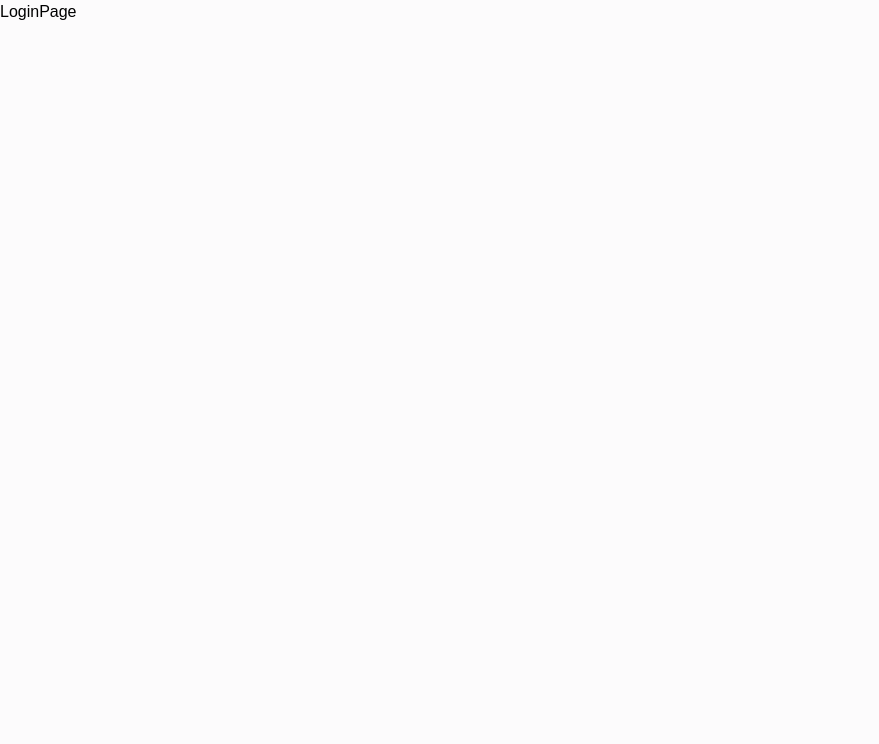
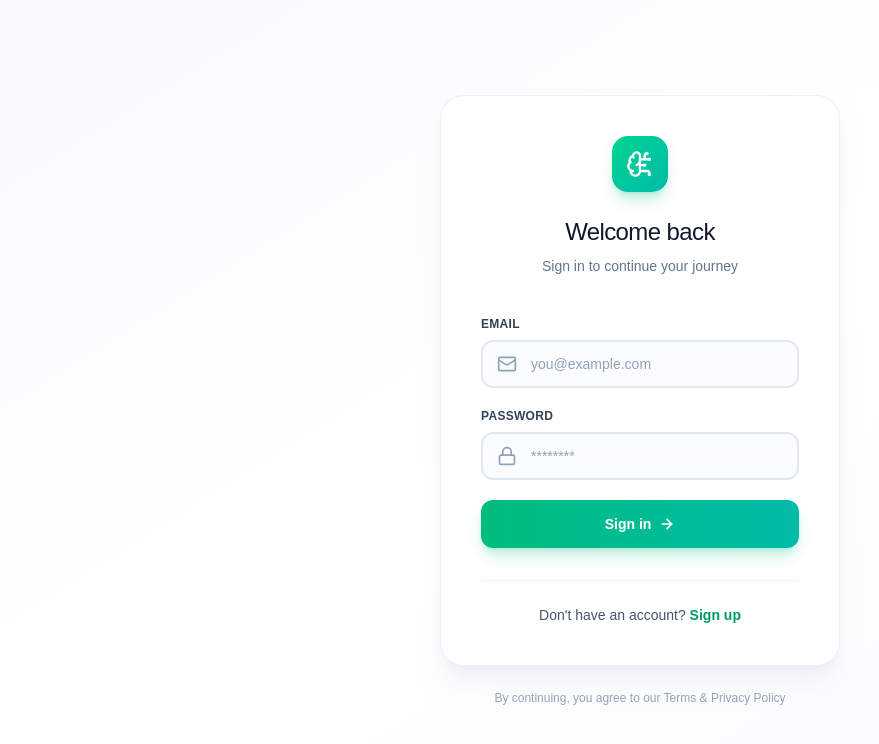
Before and after one commit to alifconstantine/ai-learning-assistant, a React (Vite) app in the folder frontend/ai-learning-assistant/: page /login in a window 1280 px wide. Shown: the top 744 px of the page, without its empty margins (0-879 px from the left). Built offline with nearby package versions, Linux system fonts and the light colour scheme.

Commit message:
Build Login Page

```diff
--- a/frontend/ai-learning-assistant/src/pages/Auth/LoginPage.jsx
+++ b/frontend/ai-learning-assistant/src/pages/Auth/LoginPage.jsx
@@ -1,9 +1,172 @@
-import React from 'react'
+import React from "react";
+import { useState } from "react";
+import { Link, useNavigate } from "react-router-dom";
+import { useAuth } from "../../context/AuthContext";
+import authService from "../../services/authService";
+import toast from "react-hot-toast";
+import { ArrowRight, BrainCircuit, Lock, Mail } from "lucide-react";
 
 const LoginPage = () => {
+  const [email, setEmail] = useState("");
+  const [password, setPassword] = useState("");
+  const [error, setError] = useState("");
+  const [loading, setLoading] = useState(false);
+  const [focusedField, setFocusedField] = useState(null);
+
+  const navigate = useNavigate();
+  const { login } = useAuth();
+
+  const handleSubmit = async (e) => {
+    e.preventDefault();
+    setError("");
+    setLoading(true);
+    try {
+      const { token, user } = await authService.login(email, password);
+      login(user, token);
+      toast.success("Logged in successfully");
+      navigate("/dashboard");
+    } catch (error) {
+      setError(
+        error.message || "Failed to login. Please check your credentials."
+      );
+      toast.error(error.message || "Failed to login");
+    } finally {
+      setLoading(false);
+    }
+  };
   return (
-    <div>LoginPage</div>
-  )
-}
+    <div className="flex items-center justify-center min-h-screen bg-linear-to-br from-slate-50 via-white to-slate-50">
+      <div className="absolute inset-0 bg=[radial-gradient(#e5e7eb_1px,transparent_1px)] bg-size[16px_16px] opacity-30"></div>
 
-export default LoginPage
+      <div className="relative w-full max-w-md px-6">
+        <div className="bg-white/80 backdrop-blur-xl border border-slate-200/60 rounded-3xl shadow-xl shadow-slate-200/50 p-10">
+          {/* Header */}
+          <div className="text-center mb-10">
+            <div className="inline-flex items-center justify-center w-14 h-14 rounded-2xl bg-linear-to-br from-emerald-400 to-teal-500 shadow-lg shadow-emerald-500/25 mb-6">
+              <BrainCircuit className="w-7 h-7 text-white" strokeWidth={2} />
+            </div>
+            <h1 className="text-2xl font-medium text-slate-900 tracking-tight mb-2">
+              Welcome back
+            </h1>
+            <p className="text-slate-500 text-sm">
+              Sign in to continue your journey
+            </p>
+          </div>
+
+          {/* Form */}
+          <div className="space-y-5">
+            {/* Email Field */}
+            <div className="space-y-2">
+              <label className="block text-xs font-semibold text-slate-700 uppercase tracking-wide">
+                Email
+              </label>
+              <div className="relative group">
+                <div
+                  className={`absolute inset-y-0 left-0 pl-4 flex items-center pointer-events-none transition-colors duration-200
+                    ${
+                      focusedField === "email"
+                        ? "text-emerald-500"
+                        : "text-slate-400"
+                    }`}
+                >
+                  <Mail className="h-5 w-5" strokeWidth={2} />
+                </div>
+                <input
+                  type="email"
+                  value={email}
+                  onChange={(e) => setEmail(e.target.value)}
+                  onFocus={() => setFocusedField("email")}
+                  onBlur={() => setFocusedField(null)}
+                  className="w-full h-12 pl-12 pr-4 border-2 border-slate-200 rounded-xl bg-slate-50/50 text-slate-900 placeholder-slate-400 text-sm font-medium transition-all duration-200 focus:outline-none focus:border-emerald-500 focus:bg-white focus:shadow-lg focus:shadow-emerald-500/10"
+                  placeholder="you@example.com"
+                />
+              </div>
+            </div>
+
+            {/* Password Field */}
+            <div className="space-y-2">
+              <label className="block text-xs font-semibold text-slate-700 uppercase tracking-wide">
+                Password
+              </label>
+              <div className="relative group">
+                <div
+                  className={`absolute inset-y-0 left-0 pl-4 flex items-center pointer-events-none transition-colors duration-200
+                    ${
+                      focusedField === "password"
+                        ? "text-emerald-500"
+                        : "text-slate-400"
+                    }`}
+                >
+                  <Lock className="h-5 w-5" strokeWidth={2} />
+                </div>
+                <input
+                  type="password"
+                  value={password}
+                  onChange={(e) => setPassword(e.target.value)}
+                  onFocus={() => setFocusedField("password")}
+                  onBlur={() => setFocusedField(null)}
+                  className="w-full h-12 pl-12 pr-4 border-2 border-slate-200 rounded-xl bg-slate-50/50 text-slate-900 placeholder-slate-400 text-sm font-medium transition-all duration-200 focus:outline-none focus:border-emerald-500 focus:bg-white focus:shadow-lg focus:shadow-emerald-500/10"
+                  placeholder="********"
+                />
+              </div>
+            </div>
+
+            {/* Error Message */}
+            {error && (
+              <div className="rounded-lg bg-red-50 border border-red-200 p-3">
+                <p className="text-xs text-red-600 font-medium text-center">
+                  {error}
+                </p>
+              </div>
+            )}
+
+            {/* Submit Button */}
+            <button
+              onClick={handleSubmit}
+              disabled={loading}
+              className="group relative w-full h-12 bg-linear-to-r from-emerald-500 to-teal-500 hover:from-emerald-600 hover:to-teal-600 active:scale-[0.98] text-white text-sm font-semibold rounded-xl transition-all duration-200 focus:outline-none focus:ring-4 focus:ring-emerald-500/20 disabled:opacity-50 disabled:cursor-not-allowed disabled:active:scale-100 shadow-lg shadow-emerald-500/25 overflow-hidden"
+            >
+              <span className="relative z-10 flex items-center justify-center gap-2">
+                {loading ? (
+                  <>
+                    <div className="w-4 h-4 border-2 border-white/30 border-t-white rounded-full animate-spin" />
+                    Signing in...
+                  </>
+                ) : (
+                  <>
+                    Sign in
+                    <ArrowRight
+                      className="w-4 h-4 group-hover:translate-x-1 transition-transform duration-200"
+                      strokeWidth={2.5}
+                    />
+                  </>
+                )}
+              </span>
+              <div className="absolute inset-0 bg-linear-to-r from-white/0 via-white/20 to-white/0 -translate-x-full group-hover:translate-x-full transition-transform duration-700" />
+            </button>
+          </div>
+
+          {/* Footer */}
+          <div className="mt-8 pt-6 border-t border-slate-200/60">
+            <p className="text-center text-sm text-slate-600">
+              Don't have an account?{" "}
+              <Link
+                to="/register"
+                className="font-semibold text-emerald-600 hover:text-emerald-700 transition-colors duration-200"
+              >
+                Sign up
+              </Link>
+            </p>
+          </div>
+        </div>
+
+        {/* Subtle footer text */}
+        <p className="text-center text-xs text-slate-400 mt-6">
+          By continuing, you agree to our Terms & Privacy Policy
+        </p>
+      </div>
+    </div>
+  );
+};
+
+export default LoginPage;
```
